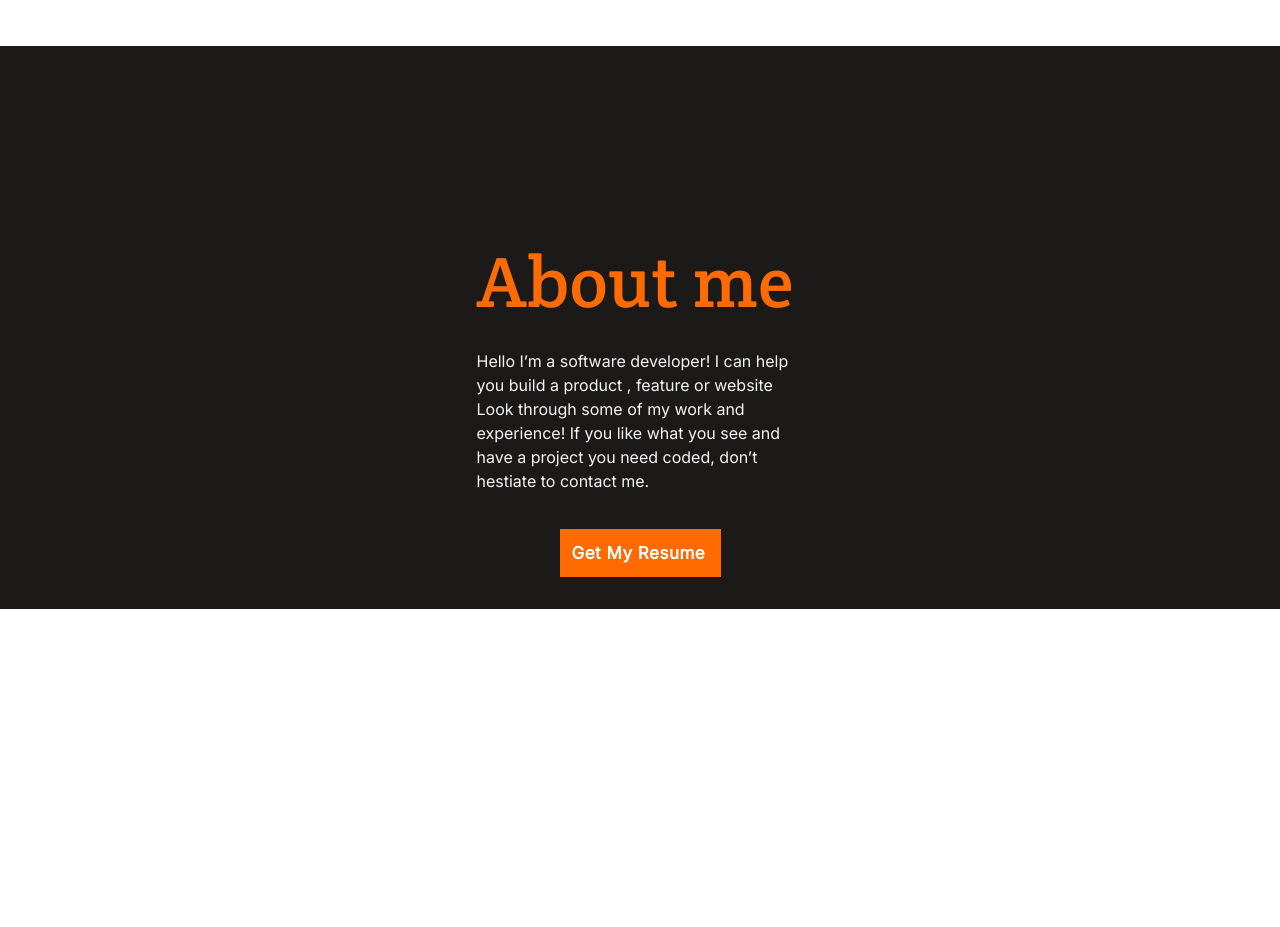
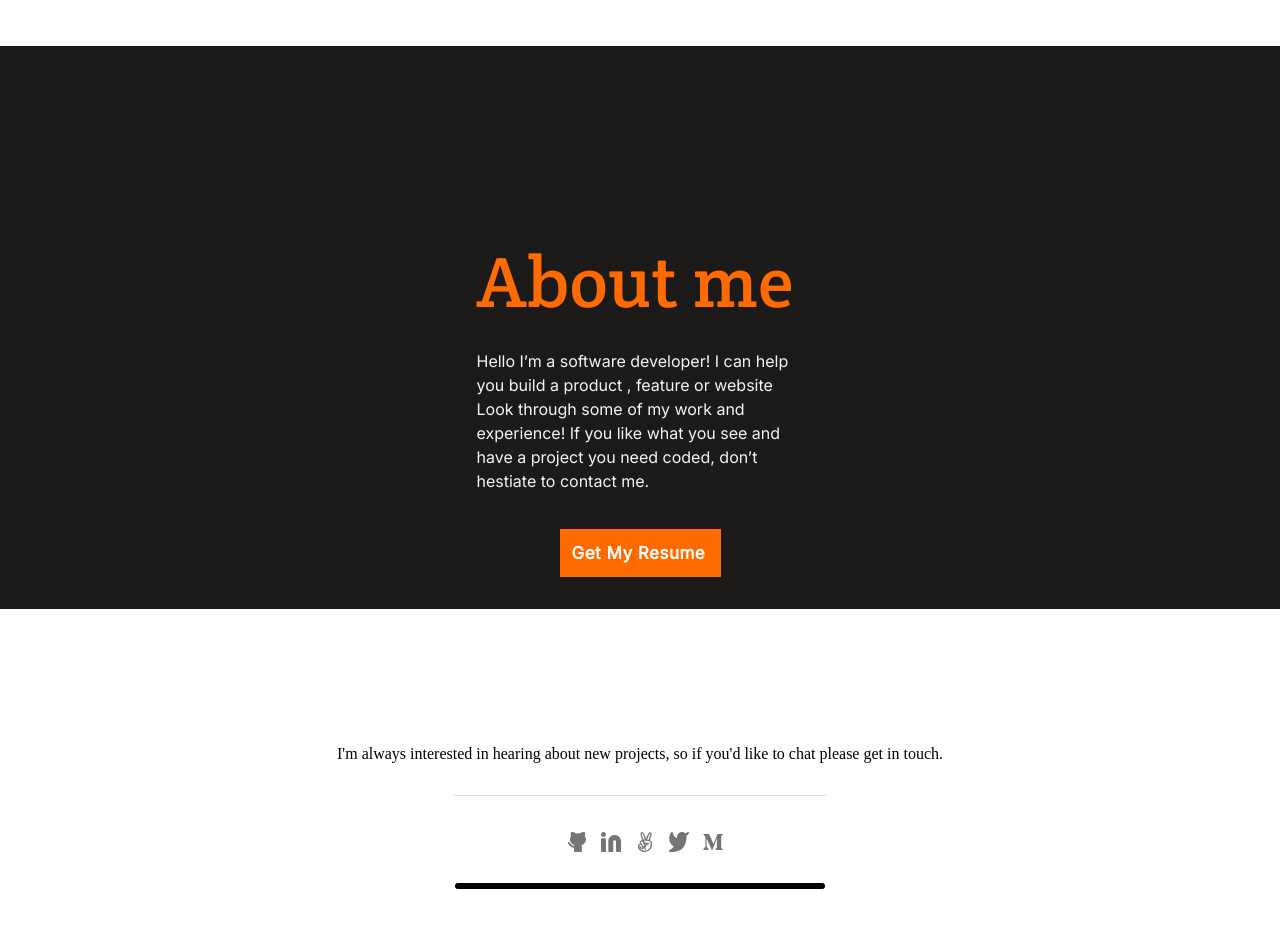
Before and after one commit to borrnelsonk/mobileporfoliopair, a website: page index.html in a window 1280 px wide. Shown: the part 1736-2663 px from the top of the page. Drawn offline with Linux system fonts and the light colour scheme.

```diff
--- a/index.html
+++ b/index.html
@@ -85,6 +85,16 @@
        <footer>
         <p class="context">I'm always interested in hearing about new projects,
             so if you'd like to chat please get in touch.</p>
+            <!--Add code below-->
+            <!--Add code above-->
+            <ul class="footersocials">
+                <li class="gitf"><i><img src="/assets/githubicon.svg" alt="git"></i></li>
+                <li class="inf"><i><img src="/assets/linkedinicon.svg" alt="in"></i></li>
+                <li class="angelf"><i><img src="/assets/angelisticon.svg" alt="angel"></i></li>
+                <li class="twitterf"><i><img src="/assets/twittericon.svg" alt="twitter"></i></li>
+                <li class="mediumf"><i><img src="/assets/mediumicon.svg" alt="medium"></i></li>
+                </ul>
+                <div class="borderline"></div>
        </footer>
     </section>
 
--- a/styles.css
+++ b/styles.css
@@ -491,3 +491,35 @@
   .butabout li a {
     text-decoration: none;
   }
+  footer {
+    display: flex;
+    flex-direction: column;
+    align-items: center;
+    padding: 120px 24px;
+    position: absolute;
+    width: 100%;
+    height: 844px;
+    left: 0;
+    top: 1663px;
+  }
+  .footersocials li {
+    filter: invert(48%) sepia(79%) saturate(2476%) hue-rotate(86deg) brightness(18%) contrast(10%);
+    padding: 5px;
+  }
+  .footersocials {
+    display: flex;
+    width: 375px;
+    height: 72px;
+    border-top: 1px solid #dfe1e6;
+    padding-top: 25px;
+    list-style-type: none;
+    align-items: center;
+    justify-content: center;
+    padding-left: 10px;
+  }
+
+  .borderline {
+    border: 3px solid black;
+    width: 30%;
+    border-radius: 5px;
+  }
```
